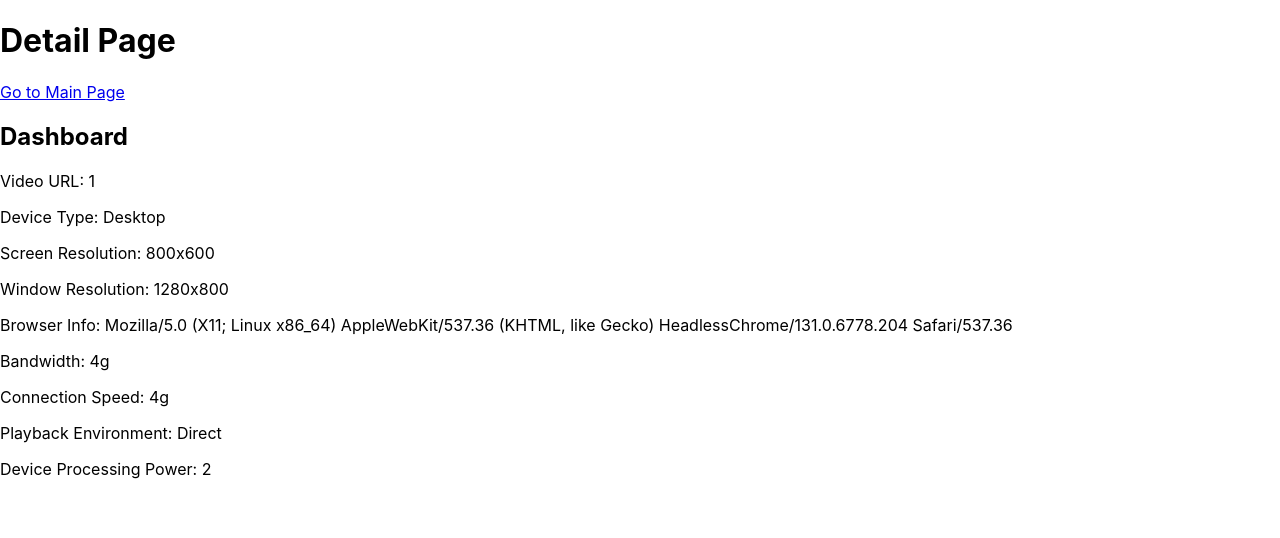
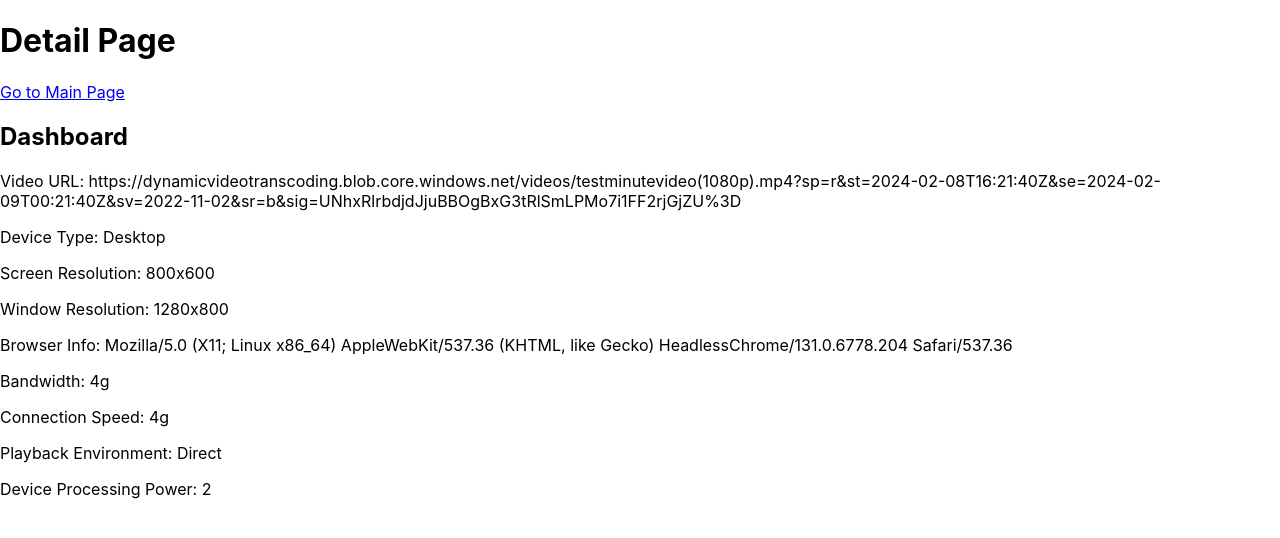
Before and after one commit to cybjorge/DynamicVideoTranscoderFunctionApp, a React (Create React App) app in the folder videotranscoredfrontend/: page /detail/1 in a window 1280 px wide. Shown: the top 538 px of the page. Built offline with nearby package versions, Linux system fonts and the light colour scheme; no server answers.

Commit message:
routing and basic functionality

```diff
--- a/videotranscoredfrontend/src/App.js
+++ b/videotranscoredfrontend/src/App.js
@@ -4,12 +4,14 @@ import { BrowserRouter as Router, Route, Routes } from 'react-router-dom';
 import DetailPage from './pages/DetailPage';
 import MasterPage from './pages/MasterPage';
 
+
+
 function App() {
     return (
         <Router>
             <Routes>
-                <Route path="/detail/:videoUrl" element={<DetailPage/>} />
-                <Route path="/" element={<MasterPage/>} />
+                <Route path="/detail/:videoUrl" element={<DetailPage />} />
+                <Route path="/" element={<MasterPage />} />
             </Routes>
         </Router>
     );
--- a/videotranscoredfrontend/src/pages/DetailPage.js
+++ b/videotranscoredfrontend/src/pages/DetailPage.js
@@ -25,8 +25,9 @@ const DetailPage = () => {
     }, []); // Run this effect once when the component mounts
 
     // Handle video request
-    const { videoUrl } = useParams();
-
+    const  videoUrl  = 'https://dynamicvideotranscoding.blob.core.windows.net/videos/testminutevideo(1080p).mp4?sp=r&st=2024-02-08T16:21:40Z&se=2024-02-09T00:21:40Z&sv=2022-11-02&sr=b&sig=UNhxRlrbdjdJjuBBOgBxG3tRlSmLPMo7i1FF2rjGjZU%3D';
+    const decodeUrl = decodeURIComponent(videoUrl);
+    console.log(decodeUrl);
     useEffect(() => {
         const fetchVideo = async () => {
             try {
@@ -38,7 +39,7 @@ const DetailPage = () => {
                         'Content-Type': 'application/json',
                     },
                     body: JSON.stringify({
-                        videoUrl: encodeURIComponent(videoUrl),
+                        videoUrl: videoUrl,
                     }),
                 });
 
@@ -71,7 +72,7 @@ const DetailPage = () => {
                 ) : (
                     videoBlob && (
                         <video controls width="640" height="360">
-                            <source src={URL.createObjectURL(videoBlob)} type="video/mp4" />
+                            <source src={URL.createObjectURL(videoBlob)} type="video/webm" />
                             Your browser does not support the video tag.
                         </video>
                     )
--- a/videotranscoredfrontend/src/pages/MasterPage.js
+++ b/videotranscoredfrontend/src/pages/MasterPage.js
@@ -13,7 +13,7 @@ const MasterPage = () => {
         // Fetch thumbnails from Azure Function
         const fetchThumbnails = async () => {
             try {
-                const response = await fetch('http://192.168.30.142:7049/api/get-thumbnails');
+                const response = await fetch('http://localhost:7049/api/get-thumbnails');
                 const data = await response.json();
                 setThumbnails(data);
             } catch (error) {
@@ -52,8 +52,9 @@ const MasterPage = () => {
 
     // Calculate the number of thumbnails to display in a row
     const thumbnailsPerRow = Math.min(5, Math.floor(window.innerWidth / 250));
-    const debugDetailUrl = 'https://dynamicvideotranscoding.blob.core.windows.net/videos/yt5s.io-Imagine for 1 Minute-(1080p).mp4';
-
+    const debugDetailUrl = 'https://dynamicvideotranscoding.blob.core.windows.net/videos/testminutevideo(1080p).mp4?sp=r&st=2024-02-08T16:21:40Z&se=2024-02-09T00:21:40Z&sv=2022-11-02&sr=b&sig=UNhxRlrbdjdJjuBBOgBxG3tRlSmLPMo7i1FF2rjGjZU%3D';
+    const encodedUrl = encodeURIComponent(debugDetailUrl);
+    console.log(encodedUrl);
     return (
         <div>
             <h1>Main Page</h1>
@@ -67,7 +68,7 @@ const MasterPage = () => {
                         {thumbnails.slice(0, thumbnailsPerRow).map((thumbnail, index) => (
                             <Link
                                 key={index}
-                                to={`/detail/${encodeURIComponent(debugDetailUrl)}`}
+                                to={`/detail/${encodedUrl}`}
                                 style={{ marginRight: '10px', marginBottom: '10px', boxShadow: '0 4px 8px rgba(0, 0, 0, 0.1)' }}
                             >
                                 {/* Display thumbnails with max size 250 x 100 pixels */}
```
